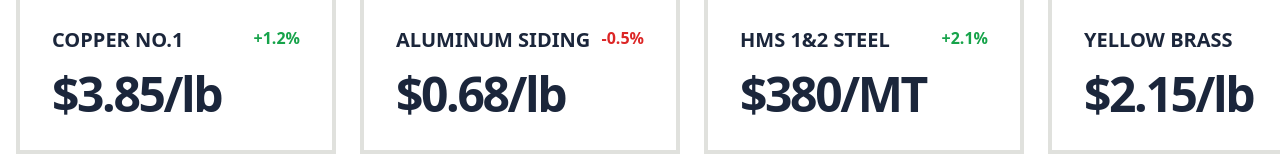
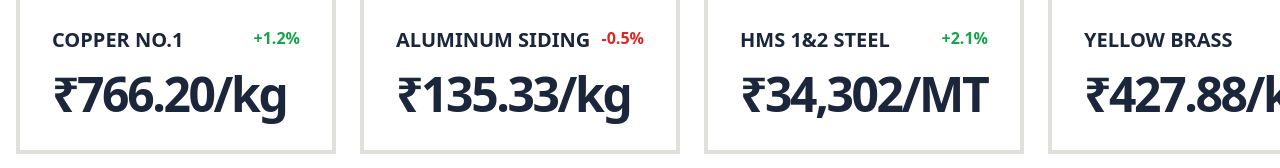
Before and after one commit to nilesh94/scrapcy-frontend, a React (Create React App) app: page / in a window 1280 px wide. Shown: the part 778-946 px from the top of the page. Built offline with nearby package versions, Linux system fonts and the light colour scheme.

Commit message:
Update Home.js

```diff
--- a/src/pages/Home.js
+++ b/src/pages/Home.js
@@ -7,10 +7,10 @@ const Home = () => {
   const [userRole, setUserRole] = useState('guest');
 
   const prices = [
-    { id: 1, metal: "Copper No.1", price: "$3.85/lb", change: "+1.2%", contact: "Global Copper Ltd - 987-654-3210" },
-    { id: 2, metal: "Aluminum Siding", price: "$0.68/lb", change: "-0.5%", contact: "Alu-Recycle India - 888-222-1111" },
-    { id: 3, metal: "HMS 1&2 Steel", price: "$380/MT", change: "+2.1%", contact: "Steel Yard Mumbai - 777-444-5555" },
-    { id: 4, metal: "Yellow Brass", price: "$2.15/lb", change: "+0.4%", contact: "Brass Traders Inc - 666-999-0000" },
+    { id: 1, metal: "Copper No.1", price: "₹766.20/kg", change: "+1.2%", contact: "Global Copper Ltd - 987-654-3210" },
+    { id: 2, metal: "Aluminum Siding", price: "₹135.33/kg", change: "-0.5%", contact: "Alu-Recycle India - 888-222-1111" },
+    { id: 3, metal: "HMS 1&2 Steel", price: "₹34,302/MT", change: "+2.1%", contact: "Steel Yard Mumbai - 777-444-5555" },
+    { id: 4, metal: "Yellow Brass", price: "₹427.88/kg", change: "+0.4%", contact: "Brass Traders Inc - 666-999-0000" },
   ];
 
   const handleUnlockPrice = (id) => {
```
